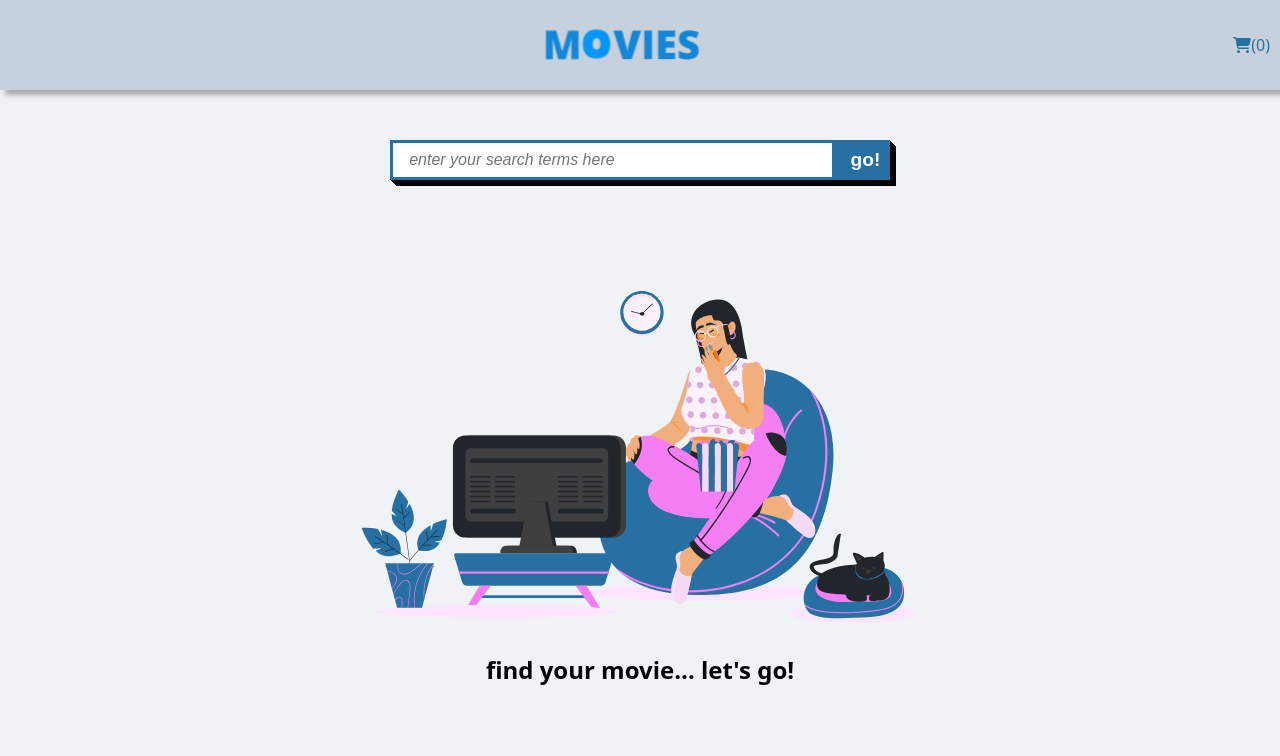
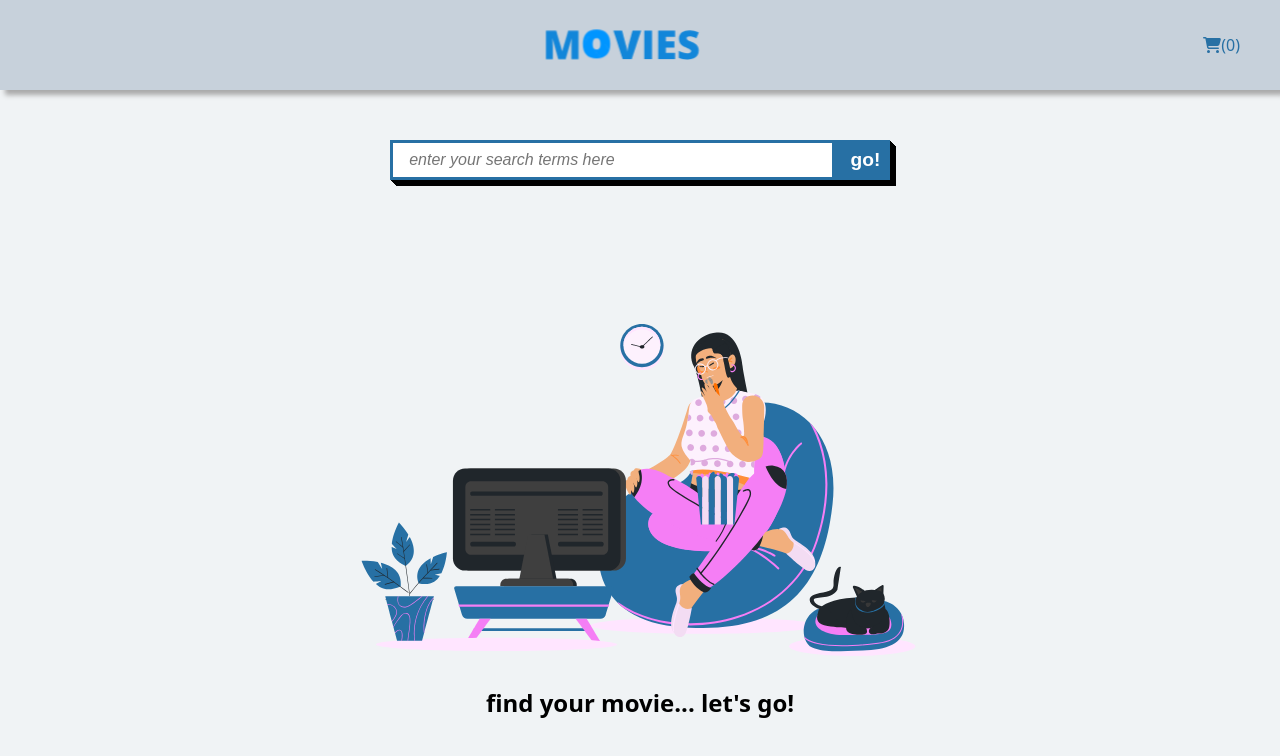
Before and after one commit to OCAMPOESCOBAR/blockbuster, a React (Create React App) app: page / in a window 1280 px wide. Shown: the top 756 px of the page. Built offline with nearby package versions, Linux system fonts and the light colour scheme; a web font is replaced by a local one.

Commit message:
Fixed style

```diff
--- a/src/components/navbar.tsx
+++ b/src/components/navbar.tsx
@@ -23,8 +23,12 @@ export const Navbar = () => {
     justify-content: space-between;
     align-items: center;
     background-color: #c7d1db;
-    padding: 10px;
+    padding: 10px 40px 10px 40px;
     box-shadow: 5px 5px 5px 0px darkgray;
+
+    #car-icon {
+        cursor: pointer;
+    }
   `;
 
     return (
@@ -34,7 +38,7 @@ export const Navbar = () => {
                 <Lottie animationData={title} style={style}/>
                 {/* <Lottie animationData={car} style={style}/> */}
             </div>
-            <div onClick={() => navigate('/buy')}>
+            <div id="car-icon" onClick={() => navigate('/buy')}>
             <FontAwesomeIcon icon={faCartShopping} />
             {`(${total})`}
             </div>
--- a/src/components/searchbar.tsx
+++ b/src/components/searchbar.tsx
@@ -2,12 +2,13 @@ import { useCallback } from "react";
 import styled from "styled-components";
 
 const Wrapper = styled.div`
+    height: 50px;
+    display: flex;
+    justify-content: space-around;
+
     .search-bar {
         position: absolute;
-        top: 20%;
-        left: 50%;
         display: flex;
-        transform: translate(-50%,-50%);
         background: #2770A4;
         width: 500px;
         height: 40px;
--- a/src/index.css
+++ b/src/index.css
@@ -13,8 +13,17 @@ code {
 }
 
 #root {
-  height: 100%
+  height: 100%;
+  display: flex;
+  flex-direction: column;
 }
+
+.display-flex {
+  height: 100%;
+  display: flex;
+  flex-direction: column;
+}
+
 .pagination-data{
   padding: 0;
   margin: 0;
--- a/src/pages/MoviesList.tsx
+++ b/src/pages/MoviesList.tsx
@@ -67,9 +67,9 @@ export const MovieList = () => {
 
 
     return (
-        <div style={{ "height": "90%" }}>
+        <div className="display-flex" style={{ "marginTop": "50px" }}>
             <SearchBar searchClick={searchClick} setSearch={setSearch} search={search} />
-            <div style={{ "marginTop": "20px", "textAlign": "center" }}>
+            <div className="display-flex" style={{ "marginTop": "20px", "textAlign": "center" }}>
                 {/* <input placeholder="Search" type="search" onChange={handleSearch} /> */}
                 {/* <button onClick={searchClick}>Search</button> */}
                 {(() => {
@@ -77,7 +77,7 @@ export const MovieList = () => {
                         return <Spinner />
                     if (isShowBanner)
                         return (
-                        <div style={{ "width": "100%", "height": "90vh", "textAlign": "center", "justifyContent": "center", "display": "flex", "alignItems": "center", "flexDirection": "column" }}>
+                        <div className="display-flex" style={{ "textAlign": "center", "justifyContent": "center", "alignItems": "center" }}>
                             <Lottie animationData={banner} style={style} />
                             <h2 style={{"fontWeight": 700}}>find your movie... let's go!</h2>
                         </div>)
@@ -97,7 +97,8 @@ export const MovieList = () => {
                         )
                     if (moviesListStatus.isError)
                         return (
-                            <div style={{ "width": "100%", "height": "90vh", "textAlign": "center", "justifyContent": "center", "display": "flex", "alignItems": "center", "flexDirection": "column" }}>                            <Lottie animationData={error} style={style} />
+                            <div className="display-flex" style={{ "textAlign": "center", "justifyContent": "center", "alignItems": "center" }}>
+                                <Lottie animationData={error} style={style} />
                                 <h2 style={{"fontWeight": 700}}>{moviesListStatus.errorMsg}</h2>
                             </div>)
 
```
